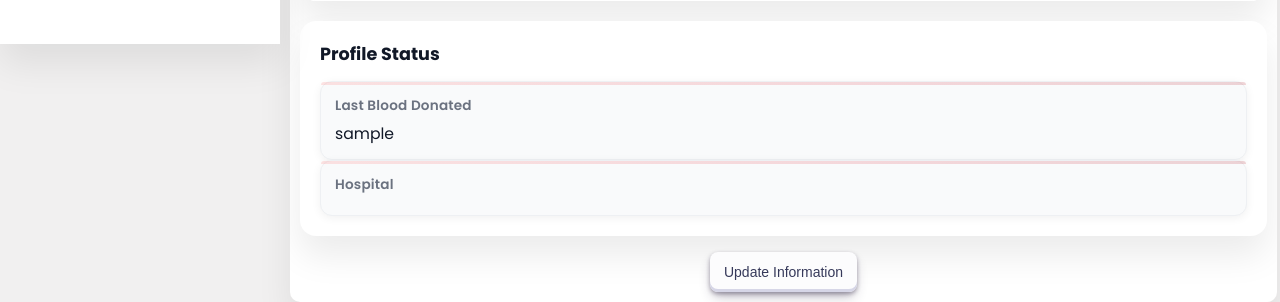
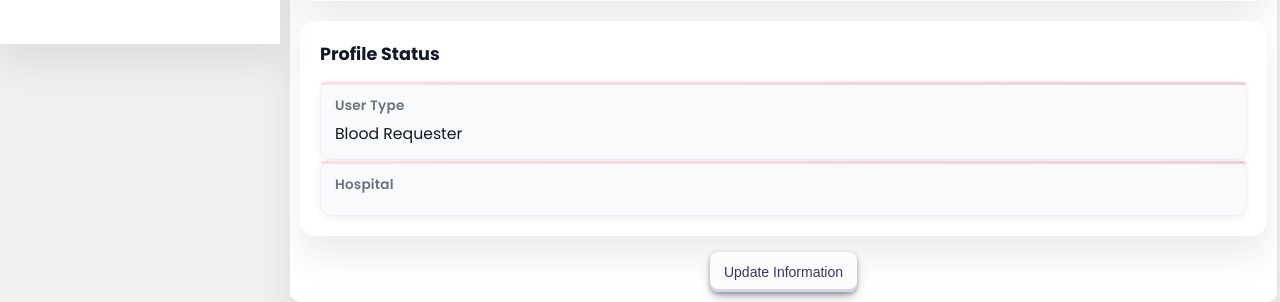
Before and after one commit to hasibhasan-github/IUB_CSE309_WebApplication_Blood_Donation_Management_System, a Flask app: page /Fprofile in a window 1280 px wide. Shown: the part 756-1058 px from the top of the page. Run offline with Flask 3, Linux system fonts and the light colour scheme; the visitor is signed in with stand-in values (Sample User, id 1); data that the repository does not hold is empty.

Commit message:
@hasibhasan-github

```diff
--- a/website/templates/FighterProfile.html
+++ b/website/templates/FighterProfile.html
@@ -70,8 +70,8 @@ Profile • Blood Donation
         <h3>Profile Status</h3>
         <div class="projects_data">
           <div class="data">
-            <h4>Last Blood Donated</h4>
-            <p>{{ user.lastdonationdate}}</p>
+            <h4>User Type</h4>
+            <p>Blood Requester <p>
           </div>
           <div class="data">
             <h4>Hospital</h4>
```
